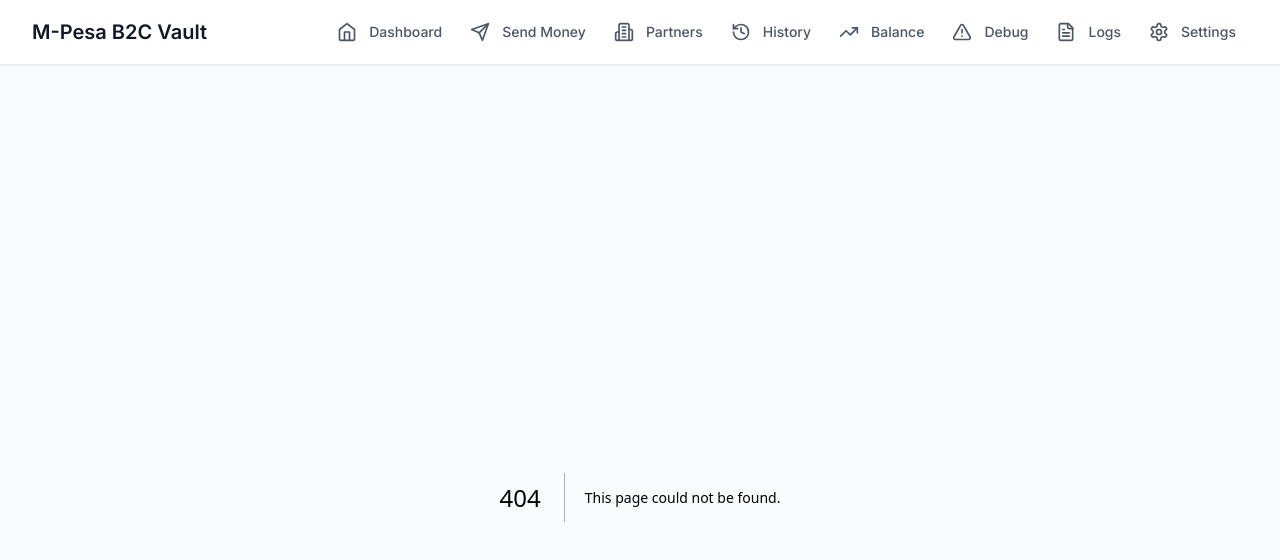
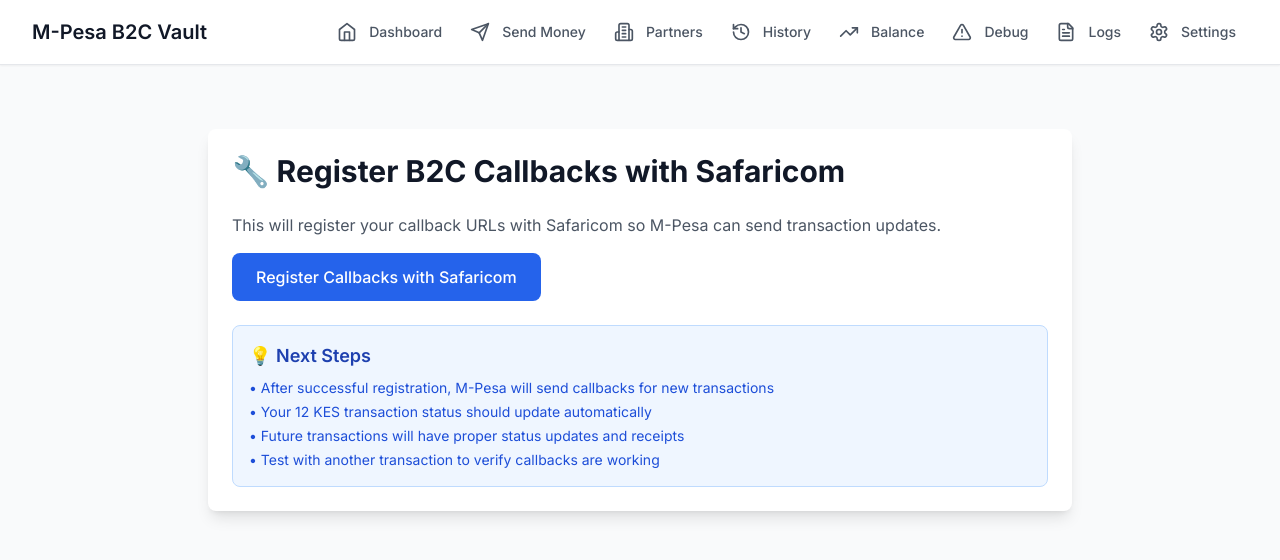
Before and after one commit to loanspur/paymentvalut, a Next.js app: page /register-callbacks in a window 1280 px wide. Before the commit this address had no page. Shown: the top 560 px of the page. Built offline with nearby package versions, Linux system fonts and the light colour scheme.

Commit message:
add: B2C callback registration page for easy testing

```diff
--- /dev/null
+++ b/app/register-callbacks/page.tsx
@@ -0,0 +1,128 @@
+'use client'
+
+import { useState } from 'react'
+
+export default function RegisterCallbacksPage() {
+  const [registering, setRegistering] = useState(false)
+  const [result, setResult] = useState<any>(null)
+  const [error, setError] = useState<string | null>(null)
+
+  const registerCallbacks = async () => {
+    setRegistering(true)
+    setError(null)
+    setResult(null)
+
+    try {
+      const response = await fetch('/api/register-callbacks', {
+        method: 'POST',
+        headers: {
+          'Content-Type': 'application/json'
+        }
+      })
+
+      const data = await response.json()
+
+      if (response.ok) {
+        setResult(data)
+      } else {
+        setError(data.error || 'Registration failed')
+      }
+    } catch (err) {
+      setError(err instanceof Error ? err.message : 'Unknown error')
+    } finally {
+      setRegistering(false)
+    }
+  }
+
+  return (
+    <div className="min-h-screen bg-gray-50 py-8">
+      <div className="max-w-4xl mx-auto px-4">
+        <div className="bg-white rounded-lg shadow-lg p-6">
+          <h1 className="text-3xl font-bold text-gray-900 mb-6">
+            🔧 Register B2C Callbacks with Safaricom
+          </h1>
+
+          <div className="mb-6">
+            <p className="text-gray-600 mb-4">
+              This will register your callback URLs with Safaricom so M-Pesa can send transaction updates.
+            </p>
+
+            <button
+              onClick={registerCallbacks}
+              disabled={registering}
+              className={`px-6 py-3 rounded-lg font-medium ${
+                registering
+                  ? 'bg-gray-400 cursor-not-allowed'
+                  : 'bg-blue-600 hover:bg-blue-700 text-white'
+              }`}
+            >
+              {registering ? 'Registering...' : 'Register Callbacks with Safaricom'}
+            </button>
+          </div>
+
+          {error && (
+            <div className="mb-6 p-4 bg-red-50 border border-red-200 rounded-lg">
+              <h3 className="text-lg font-semibold text-red-800 mb-2">❌ Error</h3>
+              <p className="text-red-600">{error}</p>
+            </div>
+          )}
+
+          {result && (
+            <div className="space-y-6">
+              <div className={`p-4 rounded-lg border ${
+                result.success
+                  ? 'bg-green-50 border-green-200'
+                  : 'bg-yellow-50 border-yellow-200'
+              }`}>
+                <h3 className={`text-lg font-semibold mb-2 ${
+                  result.success ? 'text-green-800' : 'text-yellow-800'
+                }`}>
+                  {result.success ? '✅ Callbacks Registered Successfully!' : '⚠️ Registration Completed (Check Response)'}
+                </h3>
+                <p className={result.success ? 'text-green-600' : 'text-yellow-600'}>
+                  {result.message}
+                </p>
+              </div>
+
+              <div className="grid grid-cols-1 md:grid-cols-2 gap-6">
+                <div className="bg-gray-50 p-4 rounded-lg">
+                  <h4 className="font-semibold text-gray-800 mb-2">Registration Details</h4>
+                  <div className="text-sm space-y-1">
+                    <p><strong>Environment:</strong> {result.environment}</p>
+                    <p><strong>Shortcode:</strong> {result.shortcode}</p>
+                    <p><strong>Success:</strong> {result.success ? 'Yes' : 'No'}</p>
+                  </div>
+                </div>
+
+                <div className="bg-gray-50 p-4 rounded-lg">
+                  <h4 className="font-semibold text-gray-800 mb-2">Callback URLs</h4>
+                  <div className="text-sm space-y-1">
+                    <p><strong>Validation:</strong> {result.validation_url}</p>
+                    <p><strong>Confirmation:</strong> {result.confirmation_url}</p>
+                  </div>
+                </div>
+              </div>
+
+              <div className="bg-gray-50 p-4 rounded-lg">
+                <h4 className="font-semibold text-gray-800 mb-2">Safaricom Response</h4>
+                <pre className="text-xs bg-white p-3 rounded border overflow-auto">
+                  {JSON.stringify(result.registration_response, null, 2)}
+                </pre>
+              </div>
+            </div>
+          )}
+
+          <div className="mt-6 bg-blue-50 border border-blue-200 rounded-lg p-4">
+            <h3 className="text-lg font-semibold text-blue-800 mb-2">💡 Next Steps</h3>
+            <ul className="text-sm text-blue-700 space-y-1">
+              <li>• After successful registration, M-Pesa will send callbacks for new transactions</li>
+              <li>• Your 12 KES transaction status should update automatically</li>
+              <li>• Future transactions will have proper status updates and receipts</li>
+              <li>• Test with another transaction to verify callbacks are working</li>
+            </ul>
+          </div>
+        </div>
+      </div>
+    </div>
+  )
+}
```
